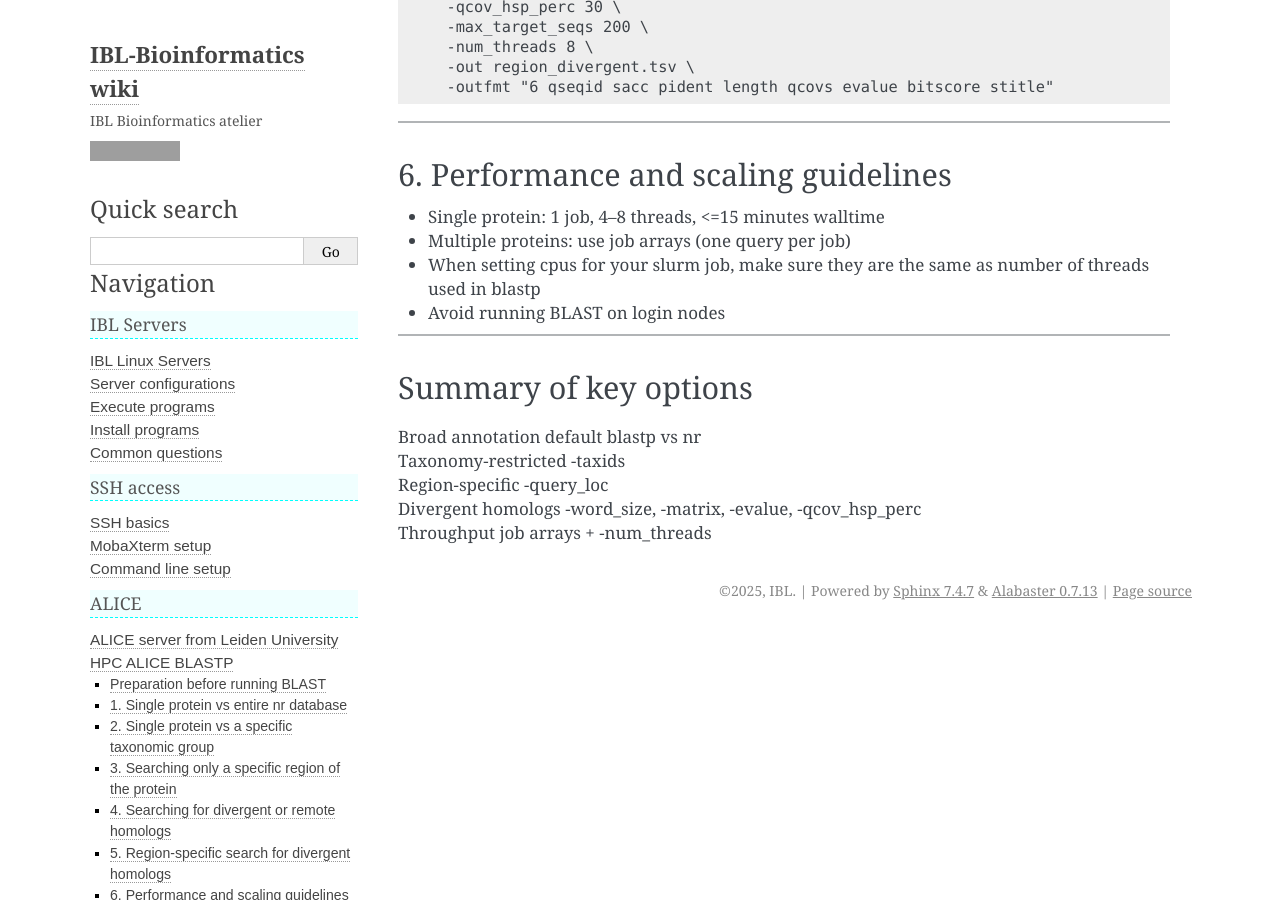
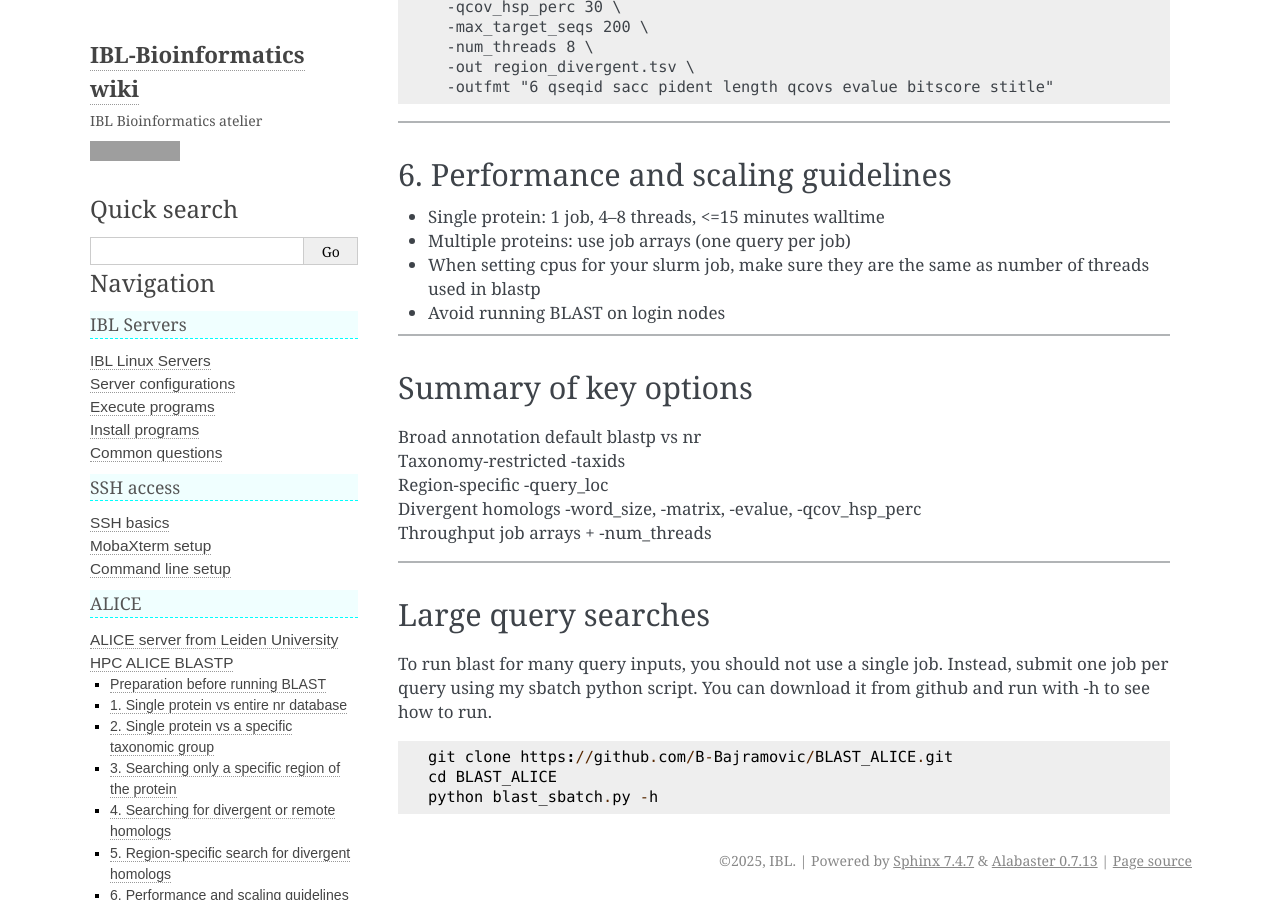
Before and after one commit to IBL-bioinfo/IBL-bioinformatics-wiki, a Sphinx documentation site: the page built from docs/source/alice/how_to_run_blastp.md, in a window 1280 px wide and 900 px high, scrolled down 2312 px. Built offline with Sphinx 7.4.7, drawn with Linux system fonts in a browser that asks for light colours; grey boxes are pictures that could not be loaded.

Commit message:
added a python script to automate sbatch sumbission for multi query searches

````diff
--- a/docs/source/alice/how_to_run_blastp.md
+++ b/docs/source/alice/how_to_run_blastp.md
@@ -118,3 +118,14 @@ Taxonomy-restricted     -taxids
 Region-specific         -query_loc
 Divergent homologs      -word_size, -matrix, -evalue, -qcov_hsp_perc
 Throughput              job arrays + -num_threads
+
+---
+## Large query searches
+
+To run blast for many query inputs, you should not use a single job. Instead, submit one job per query using my sbatch python script. You can download it from github and run with -h to see how to run.
+
+```
+git clone https://github.com/B-Bajramovic/BLAST_ALICE.git
+cd BLAST_ALICE
+python blast_sbatch.py -h
+```
````
